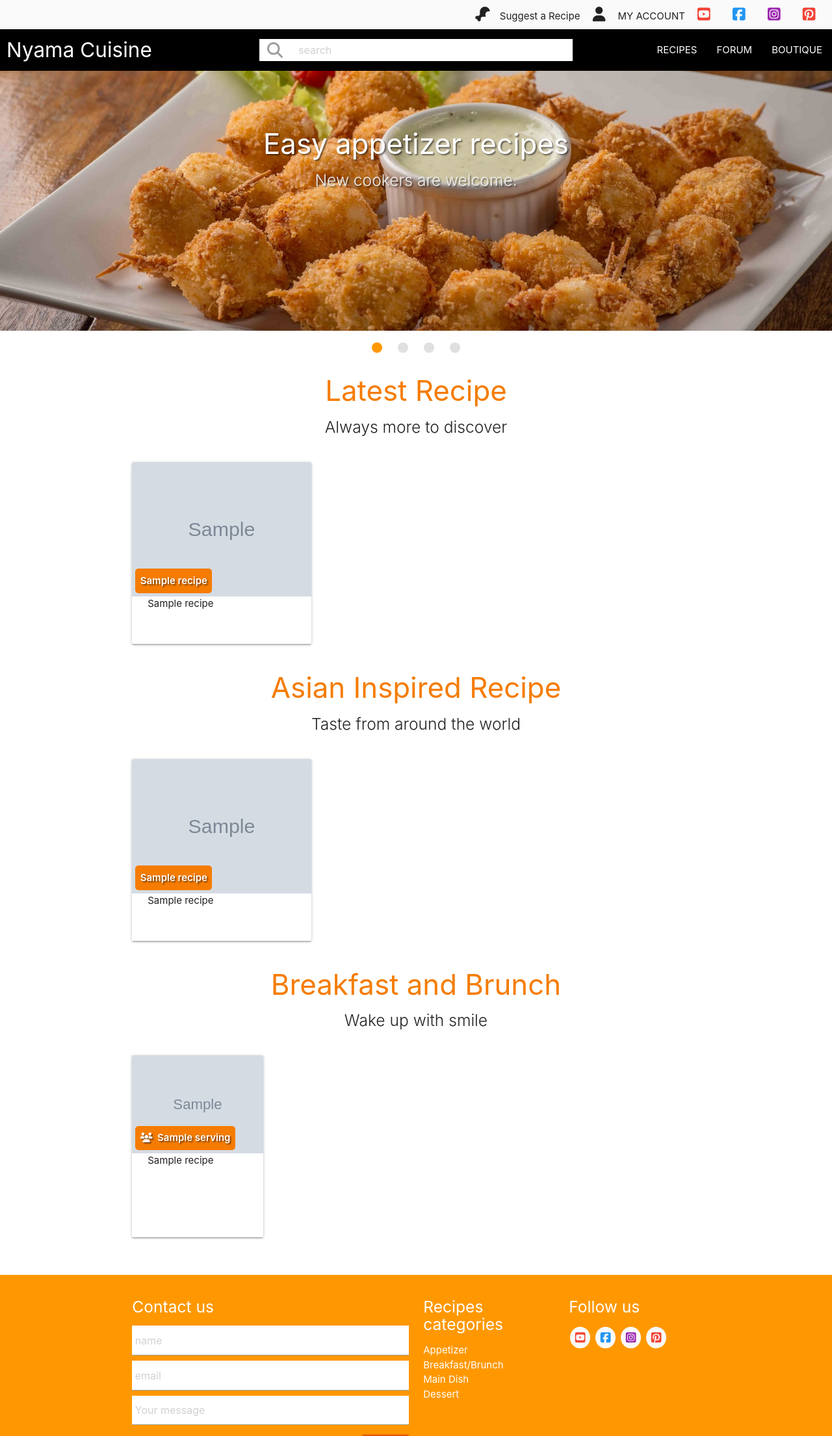
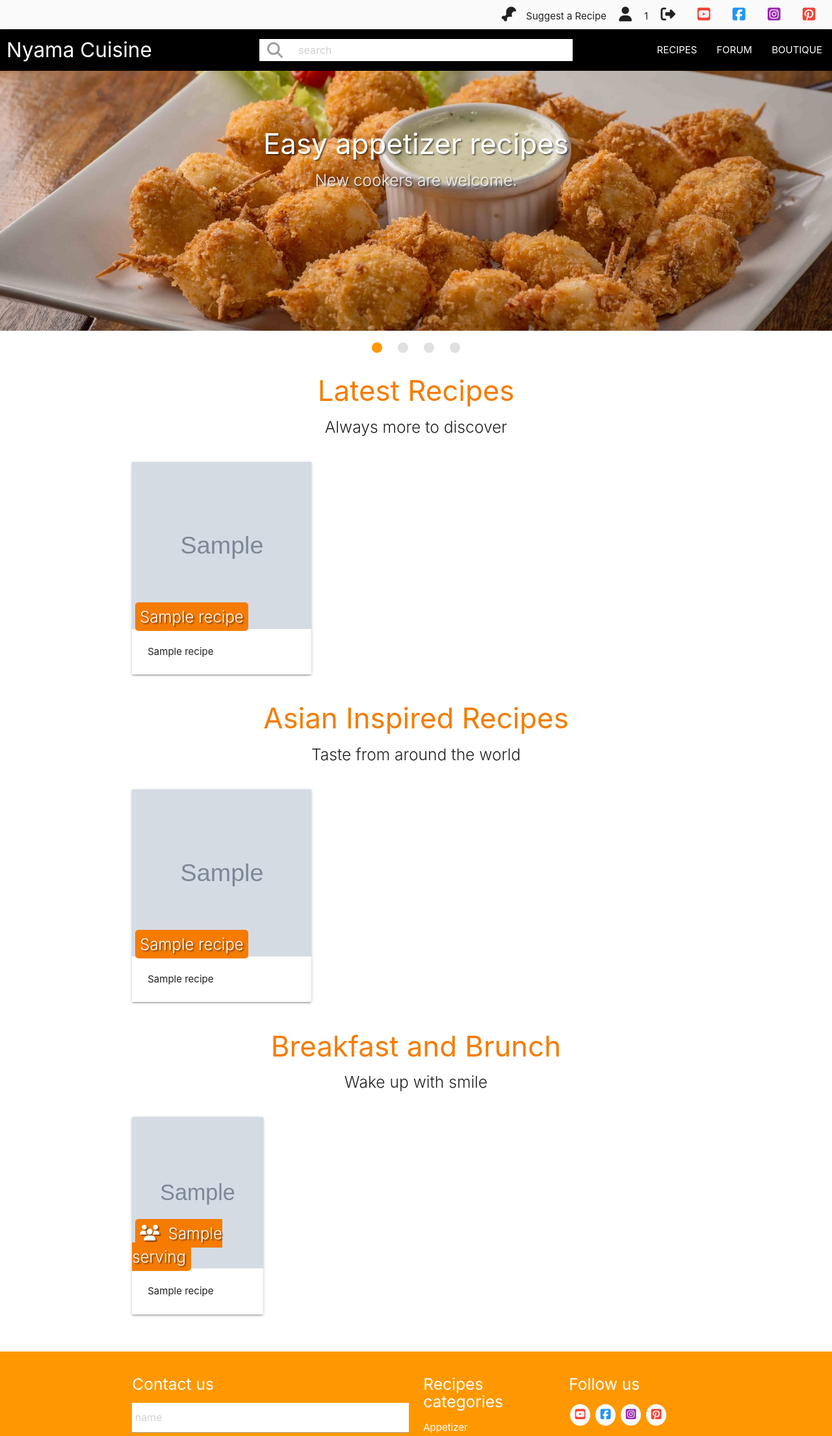
Before and after one commit to hervembarga/milestoneProject3-nyama-cuisine, a Flask app: page / in a window 1280 px wide. Shown: the top 2210 px of the page at 65% size. Run offline with Flask 2, Linux system fonts and the light colour scheme; the visitor is signed in with stand-in values (Sample User, id 1); grey boxes marked "Sample" are stand-in pictures; a database or web service that is not in the repository returns one stand-in record (values such as "Sample title"); some libraries are stand-ins or nearby versions.

Commit message:
fixing css bugs

```diff
--- a/static/css/style.css
+++ b/static/css/style.css
@@ -80,39 +80,21 @@ nav .input-field .search-icon{
 .strong{
    font-weight: bold;
 }
-.card .card-image .card-category {
-  bottom: 5px;
-  left: 5px;
+.card-category {
+  font-size: 1.2rem;
+  font-weight: 600;
   max-width: 100%;
+  padding: 0.4rem;
+  border-radius: 5px;
+}
+.card-cate {
+  margin-left: 0.3rem;
+  font-size: 1.2rem;
+  font-weight: 600;
   padding: 0.5rem;
   border-radius: 5px;
-  background-color: rgba(226, 65, 65,0.5);
 }
 
-.card.my-medium {
-  height: 280px;
-}
-.card.my-medium .card-action {
-  position: absolute;
-  bottom: 0;
-  left: 0;
-  right: 0;
-}
-.card.my-medium .card-content {
-  max-height: 100%;
-  overflow: hidden;
-  padding-top: 0px;
-}
-.card.my-medium {
-  position: relative;
-}
-.card.my-medium .card-image {
-  max-height: 80%;
-  overflow: hidden;
-}
-.card.my-medium .card-image + .card-content {
-  max-height: 20%;
-}
 .margin-botton-0{
     margin-bottom: 0;
 }
@@ -126,6 +108,7 @@ nav .input-field .search-icon{
     font-size: 1rem;
     font-weight: 600;
 }
+
 .edit-del-btn {
     margin: 5px;
 }
@@ -140,13 +123,33 @@ nav .input-field .search-icon{
     display: inline;
 }
 
-.email-succes{
-     color: #ffd230;
-    background-color: #139D08;
-    border: 2px solid #d4ad00;
+/* card images same height*/
+.box {
+  position: relative;
+  z-index: 1;
+
 }
-.email-failed{
-     color: #ffd230;
-    background-color: red;
-    border: 2px solid #ffd230;
+.box:before {
+  content: "";
+  display: block;
+  padding-top: 80%;
+
 }
+
+.content {
+  position: absolute;
+  top: 0;
+  left: 0;
+  bottom: 0;
+  right: 0;
+  background:rgb(90, 89, 89);
+  z-index: -1;
+}
+.content img {
+  width: 100%;
+  height: 100%;
+  object-fit: cover;
+  object-position: center 60%;
+  position: absolute;
+  z-index: -2;
+}
--- a/templates/base.html
+++ b/templates/base.html
@@ -17,8 +17,14 @@
     <header>
         <div class="add-recipe-social-top hide-on-med-and-down">
             <div class="col right">
+                {% if session.user %}
                 <a class="grey-text text-darken-4" href="{{url_for('suggest_recipe')}}"><i class="fas fa-drumstick-bite"></i>Suggest a Recipe</a>
-                <a class="grey-text text-darken-4" href="{{ url_for('profile', username=session['user']) }}"><i class="fas fa-user"></i> MY ACCOUNT</a>
+                <a class="grey-text text-darken-4" href="{{ url_for('profile', username=session['user']) }}"><i class="fas fa-user"></i> {{ session.user }}</a>
+                <a class="grey-text text-darken-4" href="{{ url_for('logout') }}"><i class="fas fa-sign-out-alt"></i></a>
+                {% else %}
+                <a class="grey-text text-darken-4" href="{{ url_for('login') }}"><i class="fas fa-drumstick-bite"></i>Suggest a Recipe</a>
+                <a class="grey-text text-darken-4" href="{{ url_for('login') }}"><i class="fas fa-user"></i> MY ACCOUNT</a>
+                {% endif %}
                 <a href="https://www.youtube.com/" target="_blank"><i class="red-text darken-2 fab fa-youtube-square youtube"></i></a>
                 <a href="https://www.facebook.com/" target="_blank"><i class="blue-text darken-2 fab fa-facebook-square facebook"></i></a>
                 <a href="https://www.instagram.com/" target="_blank"><i class="purple-text lighten-4 fab fa-instagram-square instagram"></i></a>
@@ -53,8 +59,14 @@
 
             <div class="grey lighten-3 div-menu-med nav-wrapper hide-on-large-only ">
                 <ul class="right uppercase inline">
-                    <li class="inline"><a class="grey-text text-darken-4" href="{{url_for('suggest_recipe')}}"><i class="fas fa-drumstick-bite"></i><span class="hide-on-med-and-down">Suggest a Recipe</span></a></li>
-                    <li><a class="grey-text text-darken-4" href="{{ url_for('profile', username=session['user']) }}"><i class="fas fa-user"></i> <span class="hide-on-med-and-down">MY ACCOUNT</span></a></li>
+                    {% if session.user %}
+                        <li class="inline"><a class="grey-text text-darken-4" href="{{url_for('suggest_recipe')}}"><i class="fas fa-drumstick-bite"></i><span class="hide-on-med-and-down">Suggest a Recipe</span></a></li>
+                        <li><a class="grey-text text-darken-4" href="{{ url_for('profile', username=session['user']) }}"><i class="fas fa-user"></i> <span class="hide-on-med-and-down">MY ACCOUNT</span></a></li>
+                        <li><a class="grey-text text-darken-4" href="{{ url_for('logout') }}"><i class="fas fa-sign-out-alt"></i></a></li>
+                    {% else %}
+                    <li class="inline"><a class="grey-text text-darken-4" href="{{url_for('login')}}"><i class="fas fa-drumstick-bite"></i><span class="hide-on-med-and-down">Suggest a Recipe</span></a></li>
+                    <li><a class="grey-text text-darken-4" href="{{ url_for('login') }}"><i class="fas fa-user"></i> <span class="hide-on-med-and-down">MY ACCOUNT</span></a></li>
+                    {% endif %}
                 </ul>
                 <form action="{{ url_for('search') }}" method="POST" class="menu-search-med">
                     <div class="input-field ">
--- a/templates/index.html
+++ b/templates/index.html
@@ -36,17 +36,19 @@
         <!-- last recipe -->
         <section>
             <div class="container">
-                <h3 class="header center orange-text text-darken-2">Latest Recipe</h3>
+                <h3 class="header center orange-text text-darken-2">Latest Recipes</h3>
                 <h5 class="header center light">Always more to discover</h5>
                 <br>
                 <div class="row">
                 {%  for latestRecipe in latestRecipes %}
                     <div class="col s12 m4">
-                        <div class="card my-medium hoverable">
+                        <div class="card hoverable">
                             <a class="grey-text text-darken-4" href="{{ url_for('view_recipe', recipe_id=latestRecipe._id) }}">
-                            <div class="card-image">
-                                <img src="{{ url_for('static', filename='images/'+latestRecipe.inputFile) }}">
-                                <span class="orange darken-2 card-title index-card-title card-category text-shadow">{{latestRecipe.category_name}}</span>
+                            <div class="box">
+                                <div class="content">
+                                    <img src="{{ url_for('static', filename='images/'+latestRecipe.inputFile) }}">
+                                </div>
+                                <span class="orange darken-2 white-text card-title card-cate text-shadow">{{latestRecipe.category_name}}</span>
                             </div>
                             <div class="card-content">
                                 <p>{{latestRecipe.recipe_name}}</p>
@@ -61,17 +63,19 @@
         <!-- inspired recipe -->
         <section>
             <div class="container">
-                <h3 class="header center orange-text text-darken-2">Asian Inspired Recipe</h3>
+                <h3 class="header center orange-text text-darken-2">Asian Inspired Recipes</h3>
                 <h5 class="header center light">Taste from around the world</h5>
                 <br>
                 <div class="row">
                 {%  for asianRecipe in asianRecipes %}
                     <div class="col s12 m4">
-                        <div class="card my-medium hoverable">
+                        <div class="card hoverable">
                             <a class="grey-text text-darken-4" href="{{ url_for('view_recipe', recipe_id=asianRecipe._id) }}">
-                            <div class="card-image">
-                                <img src="{{ url_for('static', filename='images/'+asianRecipe.inputFile) }}">
-                                <span class="orange darken-2 card-title index-card-title card-category text-shadow">{{asianRecipe.category_name}}</span>
+                            <div class="box">
+                                <div class="content">
+                                    <img src="{{ url_for('static', filename='images/'+ asianRecipe.inputFile) }}">
+                                </div>
+                                <span class="orange darken-2 white-text card-title card-cate text-shadow">{{asianRecipe.category_name}}</span>
                             </div>
                             <div class="card-content">
                                 <p>{{asianRecipe.recipe_name}}</p>
@@ -93,11 +97,13 @@
                 <div class="row">
                 {%  for breakBrunch in breakBrunches %}
                     <div class="col s12 m6 l3">
-                        <div class="card my-medium hoverable">
+                        <div class="card hoverable">
                             <a class="grey-text text-darken-4" href="{{ url_for('view_recipe', recipe_id=breakBrunch._id) }}">
-                            <div class="card-image">
-                                <img src="{{ url_for('static', filename='images/'+breakBrunch.inputFile) }}">
-                                <span class="orange darken-2 card-title index-card-title card-category text-shadow"><i class="fas fa-users"></i> &nbsp;{{breakBrunch.serving}}</span>
+                            <div class="box">
+                                <div class="content">
+                                    <img src="{{ url_for('static', filename='images/'+breakBrunch.inputFile) }}">
+                                </div>
+                                <span class="orange darken-2 white-text card-title card-cate text-shadow"><i class="fas fa-users"></i> &nbsp;{{breakBrunch.serving}}</span>
                             </div>
                             <div class="card-content">
                                 <p>{{breakBrunch.recipe_name}}</p>
```
Also changed, not shown: templates/edit-recipe.html (+13 -11 lines), templates/recipes.html (+7 -6 lines), templates/register.html (+2 -11 lines).
